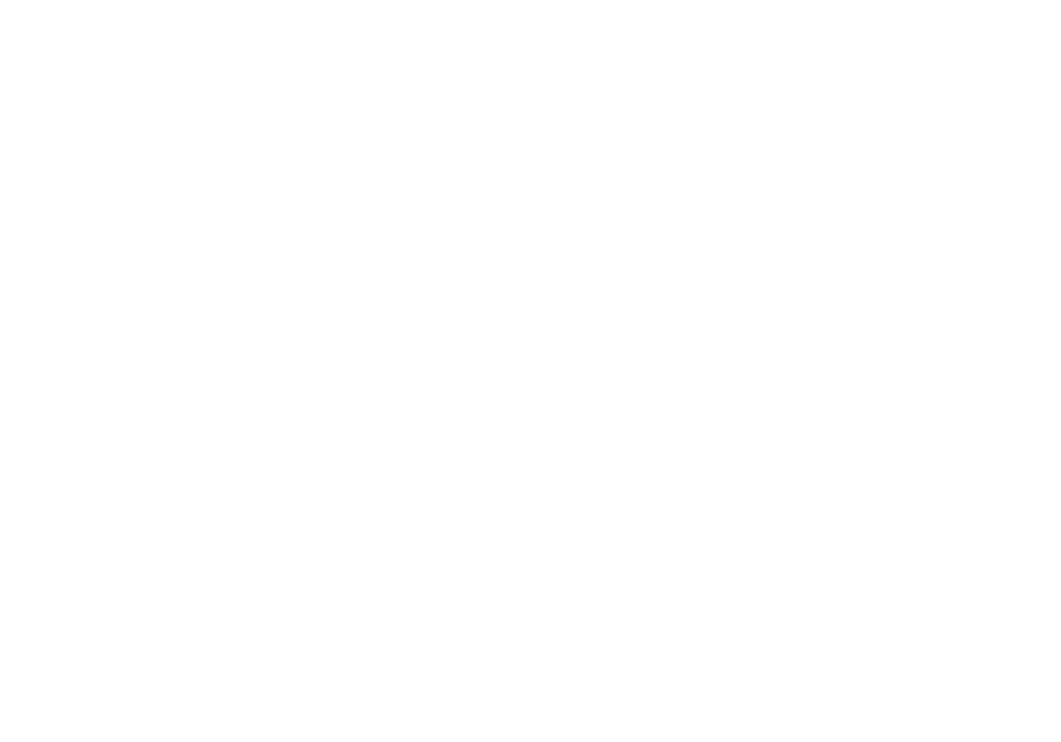
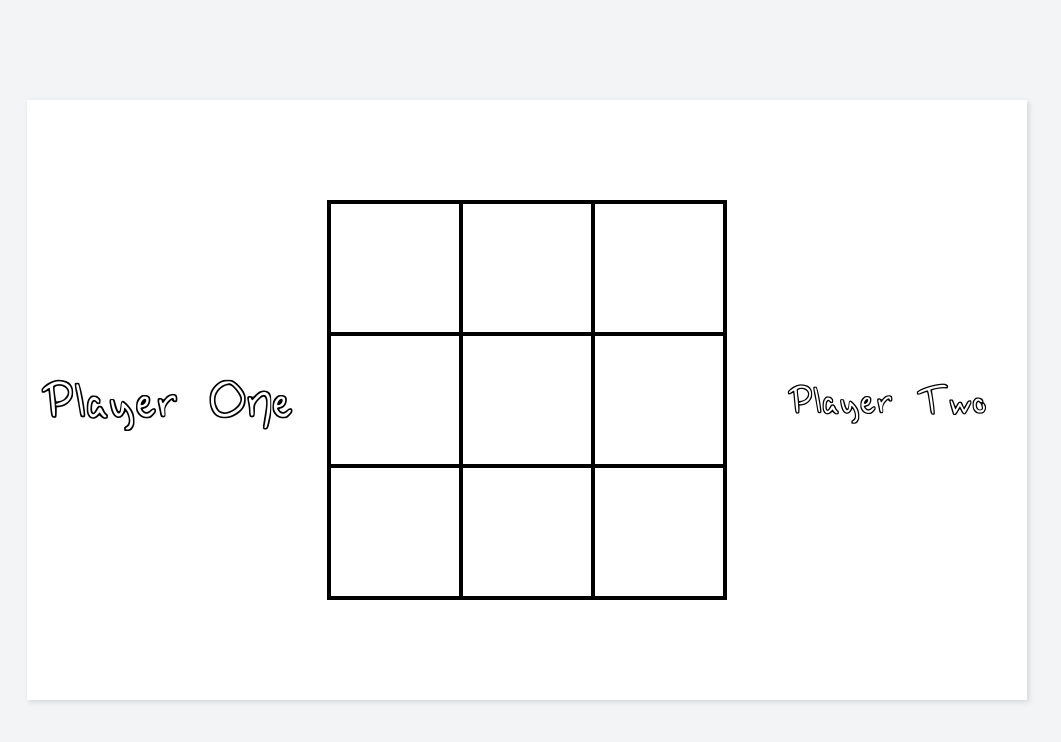
Before and after one commit to Viteail/tic-tac-toe-v2, a plain HTML site: page index.html in a window 1280 px wide. Shown: the whole page, without its empty margins (113-1174 px from the left). Drawn offline with Linux system fonts and the light colour scheme.

Commit message:
feat: add basic game

```diff
--- a/index.html
+++ b/index.html
@@ -7,5 +7,29 @@
     <link rel="stylesheet" href="style.css" />
     <script src="script.js" defer></script>
   </head>
-  <body></body>
+  <body>
+    <div class="container">
+      <div class="gameboard-container">
+        <div class="player-one-wrapper">
+          <div class="player-one"></div>
+        </div>
+        <div class="gameboard-wrapper">
+          <div class="gameboard">
+            <div class="box"></div>
+            <div class="box"></div>
+            <div class="box"></div>
+            <div class="box"></div>
+            <div class="box"></div>
+            <div class="box"></div>
+            <div class="box"></div>
+            <div class="box"></div>
+            <div class="box"></div>
+          </div>
+        </div>
+        <div class="player-two-wrapper">
+          <div class="player-two"></div>
+        </div>
+      </div>
+    </div>
+  </body>
 </html>
--- a/script.js
+++ b/script.js
@@ -0,0 +1,94 @@
+const game = {
+  gameboard: ['', '', '', '', '', '', '', '', ''],
+  players: {
+    playerOne: {
+      name: 'Player One',
+      marker: 'X',
+    },
+    playerTwo: {
+      name: 'Player Two',
+      marker: 'O',
+    },
+  },
+};
+
+const displayController = (() => {
+  const playerOne = document.querySelector('.player-one');
+  const playerTwo = document.querySelector('.player-two');
+  const displayMarkers = (gameboardElement) => {
+    game.gameboard.forEach((item, index) => {
+      gameboardElement.children[index].textContent = item;
+    });
+  };
+
+  const displayPlayers = () => {
+    playerOne.textContent = game.players.playerOne.name;
+    playerTwo.textContent = game.players.playerTwo.name;
+  };
+
+  const scalePlayerTurn = (currentPlayerTurn) => {
+    if (currentPlayerTurn.name === game.players.playerOne.name) {
+      playerOne.classList.add('scale');
+      playerTwo.classList.remove('scale');
+    } else {
+      playerTwo.classList.add('scale');
+      playerOne.classList.remove('scale');
+    }
+  };
+  return { displayMarkers, displayPlayers, scalePlayerTurn };
+})();
+
+const gameBoard = (() => {
+  let currentPlayerTurn = game.players.playerOne;
+  displayController.scalePlayerTurn(currentPlayerTurn);
+  const gameboardElement = document.querySelector('.gameboard');
+  const attachEvent = () => {
+    gameboardElement.addEventListener('click', (e) => {
+      if (
+        game.gameboard[
+          Array.from(gameboardElement.children).indexOf(e.target)
+        ] !== ''
+      )
+        return;
+      game.gameboard[Array.from(gameboardElement.children).indexOf(e.target)] =
+        currentPlayerTurn.marker;
+      win(currentPlayerTurn);
+      switchPlayerTurn();
+      displayController.scalePlayerTurn(currentPlayerTurn);
+      displayController.displayMarkers(gameboardElement);
+    });
+  };
+
+  const switchPlayerTurn = () =>
+    currentPlayerTurn === game.players.playerOne
+      ? (currentPlayerTurn = game.players.playerTwo)
+      : (currentPlayerTurn = game.players.playerOne);
+
+  const win = (player) => {
+    const winCondition = {
+      0: [0, 1, 2],
+      1: [3, 4, 5],
+      2: [6, 7, 8],
+      3: [0, 3, 6],
+      4: [1, 4, 7],
+      5: [2, 5, 8],
+      6: [0, 4, 8],
+      7: [2, 4, 6],
+    };
+    let indexes = [];
+    const filtered = game.gameboard.filter((item, index) => {
+      if (item === player.marker) indexes.push(index);
+    });
+    for (let i = 0; i < Object.keys(winCondition).length; i++) {
+      if (winCondition[i].every((value) => indexes.includes(value)))
+        return alert(`${player.name} WON!`);
+      else if (game.gameboard.every((value) => value !== ''))
+        return alert("It's a TIE!");
+    }
+    console.log(indexes, winCondition);
+  };
+  return { attachEvent };
+})();
+
+displayController.displayPlayers();
+gameBoard.attachEvent();
--- a/style.css
+++ b/style.css
@@ -9,6 +9,80 @@ html {
 }
 
 body {
+  font-family: Outline;
   height: 100%;
   margin: 0;
 }
+
+:root {
+  --white: #fff;
+  --gray-50: #f3f4f6;
+  --gray-300: #d1d5db;
+  --black: #000;
+}
+
+@font-face {
+  font-family: Outline;
+  src: url(fonts/Outline.ttf);
+}
+
+.container {
+  display: flex;
+  align-items: center;
+  justify-content: center;
+  min-height: 100%;
+  background: var(--gray-50);
+}
+
+.gameboard-container {
+  display: flex;
+  min-height: 600px;
+  min-width: 1000px;
+  padding: 20px;
+  box-shadow: 2px 2px 5px var(--gray-300);
+  background: var(--white);
+}
+
+.player-one-wrapper,
+.player-two-wrapper {
+  display: flex;
+  align-items: center;
+  justify-content: center;
+  flex: 1;
+}
+
+.player-one,
+.player-two {
+  text-align: center;
+  font-size: 3.5rem;
+  transition: 200ms;
+}
+
+.gameboard-wrapper {
+  display: flex;
+  align-items: center;
+  justify-content: center;
+  flex: 2;
+}
+
+.gameboard {
+  display: grid;
+  grid-template-columns: repeat(3, 1fr);
+  grid-auto-rows: 1fr;
+  flex: 1;
+  height: 400px;
+  max-width: 400px;
+  border: 2px var(--black) solid;
+}
+
+.box {
+  text-align: center;
+  font-size: 8rem;
+  cursor: pointer;
+  border: 2px var(--black) solid;
+}
+
+.scale {
+  transform: scale(1.3);
+  transition: 200ms;
+}
```
Also changed, not shown: fonts/Outline.ttf (added).
